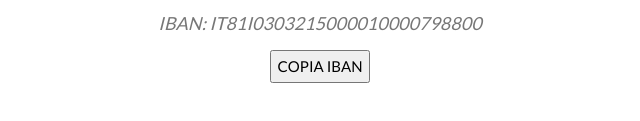
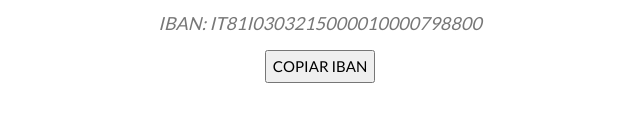
Before and after one commit to mrg-bday/invito, a plain HTML site: page es.html in a window 1280 px wide. Shown: the part 1142-1263 px from the top of the page, 320-960 px from the left. Drawn offline with nearby package versions, Linux system fonts and the light colour scheme.

Commit message:
Add files via upload

```diff
--- a/es.html
+++ b/es.html
@@ -88,7 +88,7 @@ body, html {
   <div class="w3-center">
     <h4><em>La Via di Erasmo</em></h4>
     <h5><em>IBAN: IT81I0303215000010000798800</em></h5>
-    <button onclick="copia()">COPIA IBAN</button>
+    <button onclick="copia()">COPIAR IBAN</button>
  </div>
 </div>
 
```
